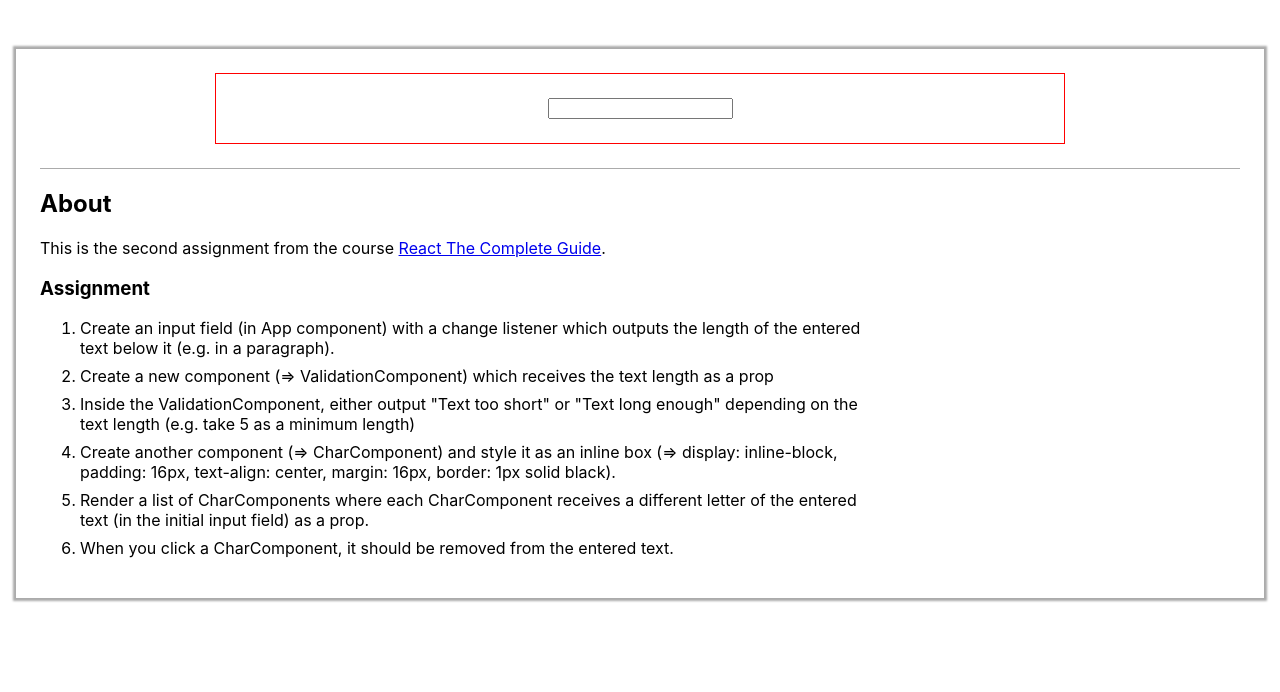
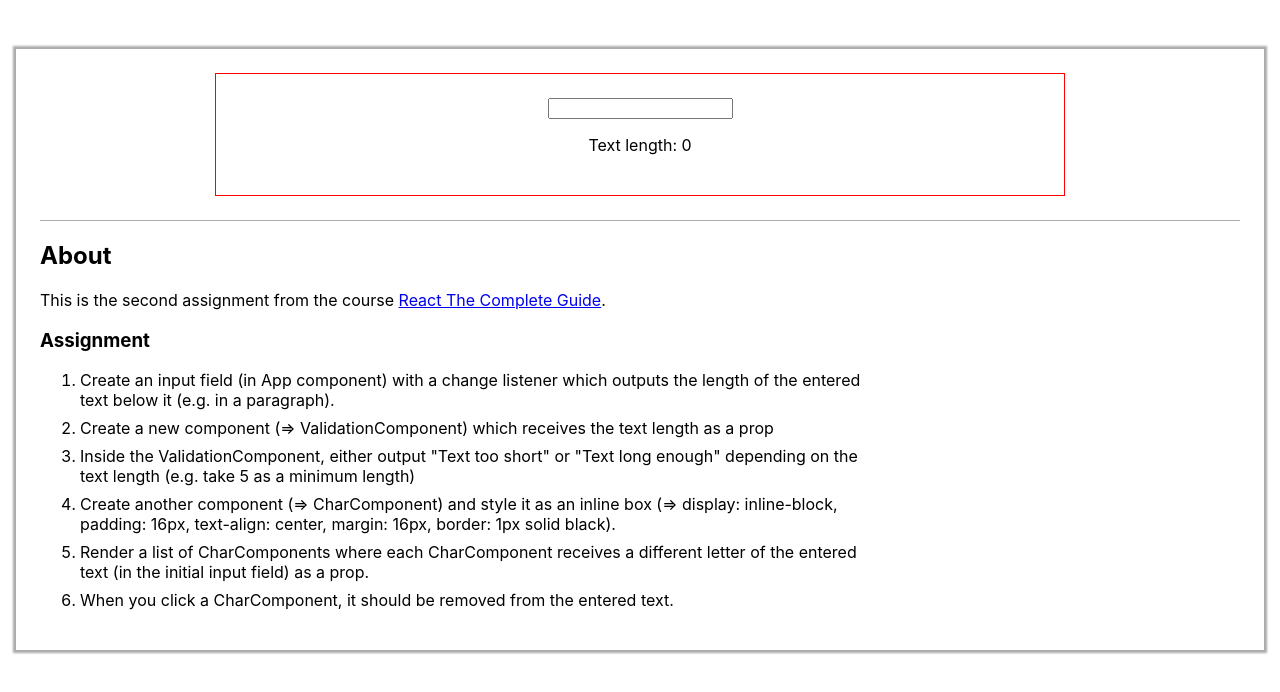
Before and after one commit to daniel-schroeder-dev/rcg-assignment-2, a React (Create React App) app: page / in a window 1280 px wide. Shown: the top 692 px of the page. Built offline with nearby package versions, Linux system fonts and the light colour scheme.

Commit message:
Output length of inputText below the input component.

```diff
--- a/src/App.js
+++ b/src/App.js
@@ -20,6 +20,7 @@ class App extends React.Component {
       <div className="app">
         <div className="app__assignment-container">
           <input type="text" value={this.state.inputText} onChange={this.handleInputTextChange} />
+          <p>Text length: {this.state.inputText.length}</p>
         </div>
         <Instructions />
       </div>
```
